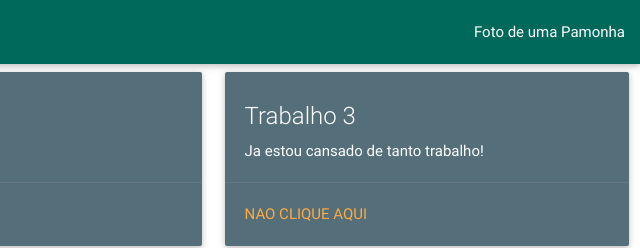
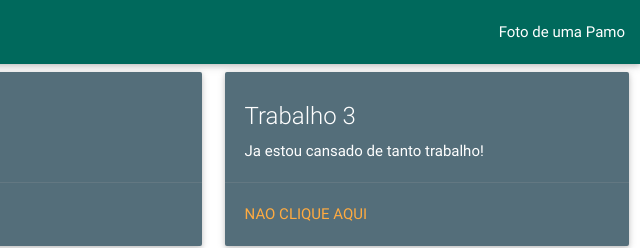
Before and after one commit to ivo-junior/ivo-junior.github.io, a plain HTML site: page index.html in a window 1280 px wide. Shown: the top 248 px of the page, 640-1280 px from the left. Drawn offline with nearby package versions, Linux system fonts and the light colour scheme.

Commit message:
nha
pamo

```diff
--- a/index.html
+++ b/index.html
@@ -15,7 +15,7 @@
     <div class="nav-wrapper">
       <a href="#" class="brand-logo">Ivo - Junior</a>
       <ul id="nav-mobile" class="right hide-on-med-and-down">
-        <li><a href="http://files.cantinhodapamonhacampinas.webnode.com.br/200000056-b0d46b1ce5/1%20Pamonha.JPG">Foto de uma Pamonha</a></li>
+        <li><a href="http://files.cantinhodapamonhacampinas.webnode.com.br/200000056-b0d46b1ce5/1%20Pamonha.JPG">Foto de uma Pamo</a></li>
       </ul>
     </div>
   </nav>
```
